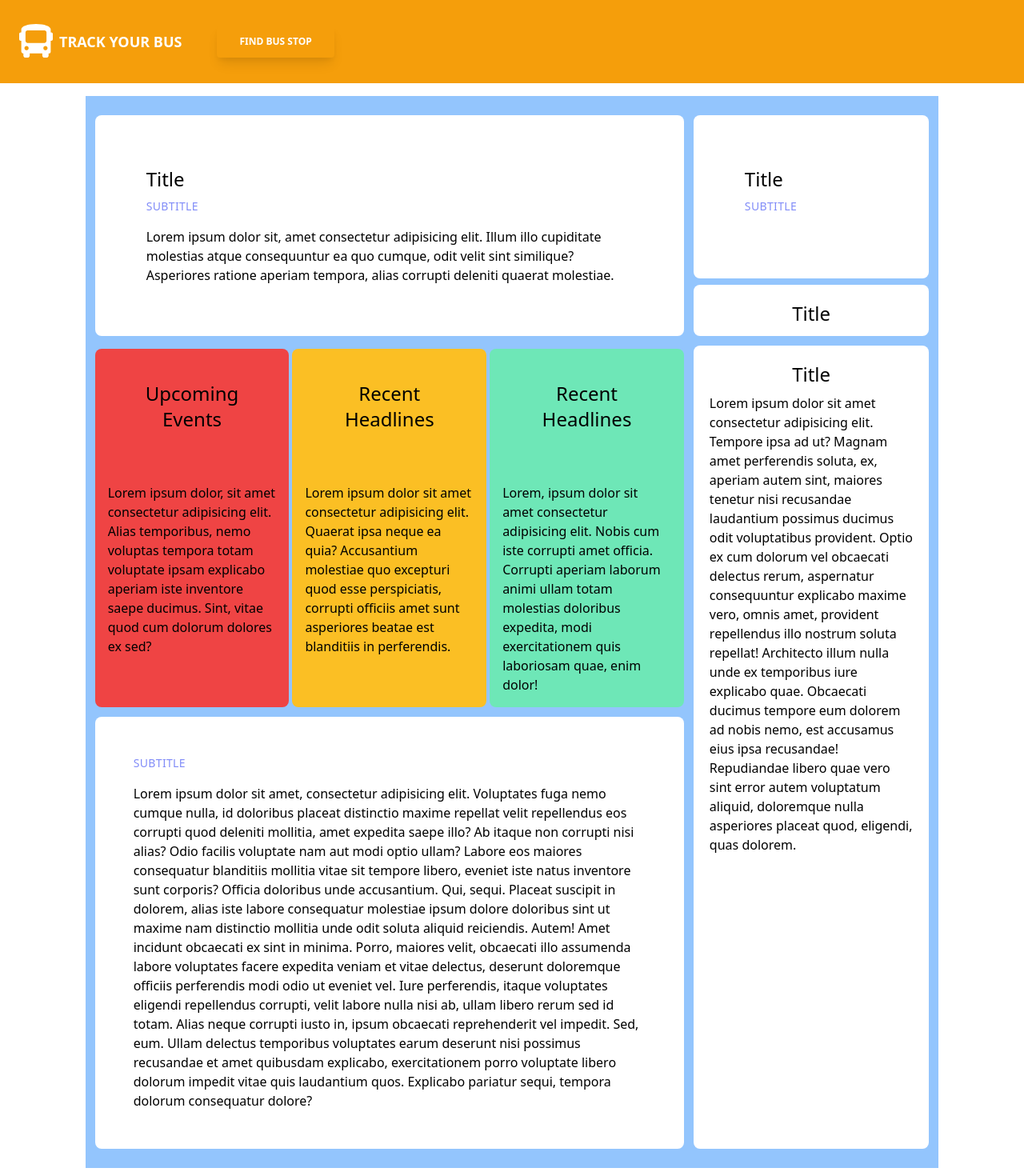
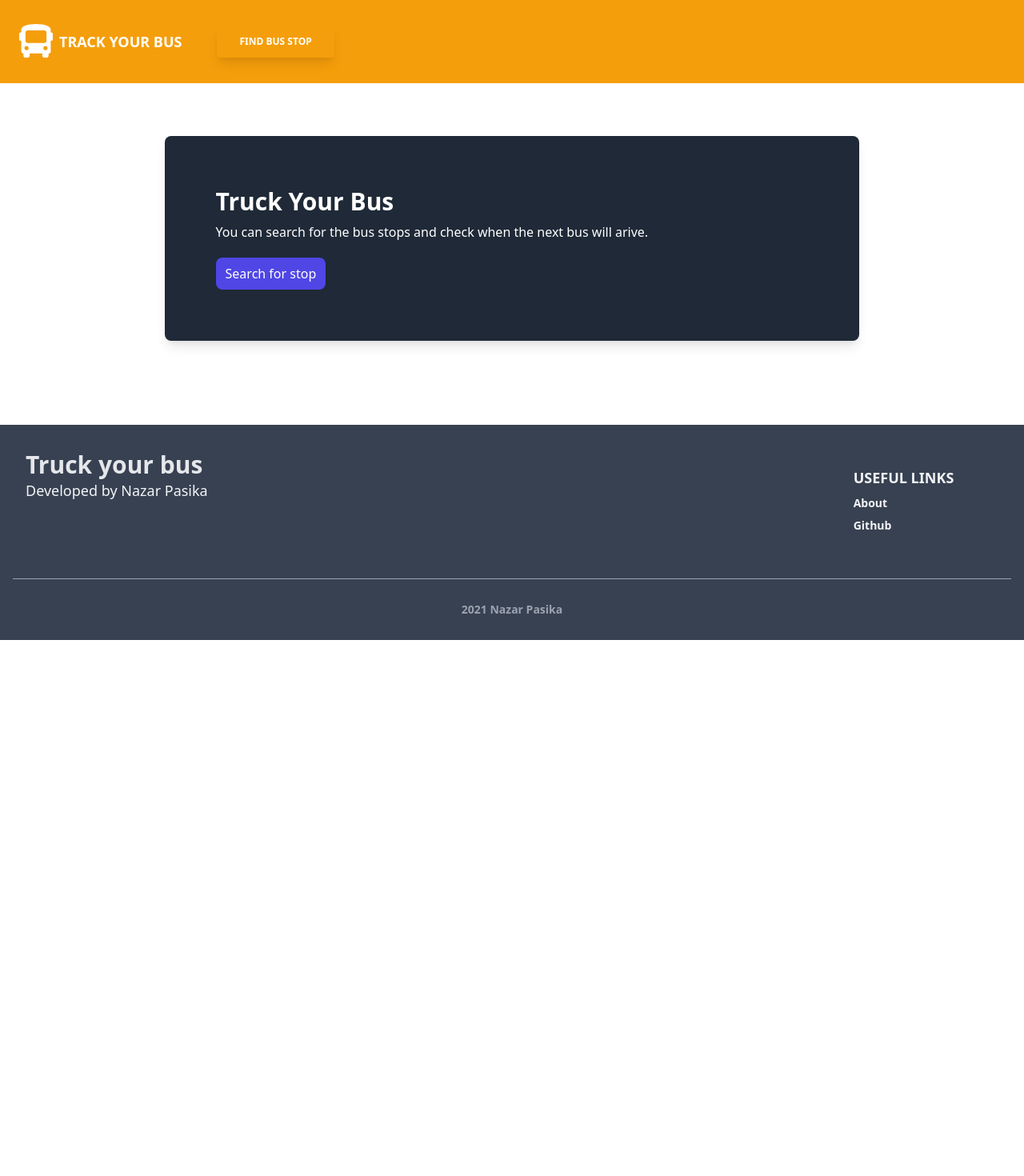
Before and after one commit to pasi0014/Track-your-bus, a React (Create React App) app: page / in a window 1280 px wide. Shown: the top 1470 px of the page at 80% size. After the commit the page ends 800 px from the top, so only its background shows below. Built offline with nearby package versions, Linux system fonts and the light colour scheme.

Commit message:
changed landing page and navbar layout

```diff
--- a/public/index.html
+++ b/public/index.html
@@ -24,7 +24,7 @@
       work correctly both with client-side routing and a non-root public URL.
       Learn how to configure a non-root public URL by running `npm run build`.
     -->
-    <title>Truck Your Bus</title>
+    <title>Track Your Bus</title>
   </head>
   <body>
     <noscript>You need to enable JavaScript to run this app.</noscript>
--- a/src/pages/LandingPage.tsx
+++ b/src/pages/LandingPage.tsx
@@ -1,82 +1,32 @@
 import React from "react";
-
+import { Link } from "react-router-dom";
 
 class LandingPage extends React.Component {
-
-    render(){
+  render() {
     return (
       <div className="container mx-auto">
         <main className="flex-1 overflow-x-hidden overflow-y-auto">
-
-                <div className="lg:flex lg:mx-auto w-full lg:w-10/12 mb-4 mt-4 justify-center lg:space-x-3 bg-blue-300 p-3">
-
+          <div className="lg:flex lg:mx-auto w-full lg:w-10/12 mb-4 mt-4 justify-center lg:space-x-3 p-3">
             <div className="flex flex-col lg:w-10/12 sm:w-12/12">
-
-                        <div className="lg:w-full bg-white rounded-lg mx-auto my-3 p-16">
-                            <h1 className="text-2xl font-medium mb-2">Title</h1>
-                            <h2 className="font-medium text-sm text-indigo-400 mb-4 uppercase tracking-wide">Subtitle</h2>
-                            Lorem ipsum dolor sit, amet consectetur adipisicing elit. Illum illo cupiditate molestias atque consequuntur ea quo cumque, odit velit sint similique? Asperiores ratione aperiam tempora, alias corrupti deleniti quaerat molestiae.
+              <div className="lg:w-full bg-gray-800 text-white rounded-lg mx-auto my-3 p-16 shadow-lg">
+                <h1 className="text-3xl font-bold mb-2">Truck Your Bus</h1>
+                {/* <h2 className="font-medium text-base text-indigo-400 mb-4 uppercase tracking-wide"></h2> */}
+                <p className="text-base">
+                  You can search for the bus stops and check when the next bus
+                  will arive.
+                </p>
+                <Link to="/stopInfo">
+                  <button className="bg-indigo-600 p-2 mt-5 rounded-lg font-medium px-3 hover:bg-indigo-500 hover:text-gray-100 transition duration-300 ease">
+                    Search for stop
+                  </button>
+                </Link>
               </div>
-
-                        <div className="flex flex-col sm:flex-row md:space-x-1 sm:space-x-2 justify-center">
-
-                            <div className="w-full bg-red-500 rounded-lg mt-1">
-                                <h1 className="text-2xl text-center font-medium mb-2 p-10">Upcoming Events</h1>
-                                <p className="p-4">Lorem ipsum dolor, sit amet consectetur adipisicing elit. Alias temporibus, nemo voluptas tempora totam voluptate ipsam explicabo aperiam iste inventore saepe ducimus. Sint, vitae quod cum dolorum dolores ex sed?</p>
             </div>
-
-                            <div className="w-full bg-yellow-400 rounded-lg mt-1">
-                                <h1 className="text-2xl text-center font-medium mb-2 p-10">Recent Headlines</h1>
-                                <p className="p-4">Lorem ipsum dolor sit amet consectetur adipisicing elit. Quaerat ipsa neque ea quia? Accusantium molestiae quo excepturi quod esse perspiciatis, corrupti officiis amet sunt asperiores beatae est blanditiis in perferendis.</p>
           </div>
-
-                            <div className="w-full bg-green-300 rounded-lg mt-1">
-                                <h1 className="text-2xl text-center font-medium mb-2 p-10">Recent Headlines</h1>
-                                <p className="p-4">Lorem, ipsum dolor sit amet consectetur adipisicing elit. Nobis cum iste corrupti amet officia. Corrupti aperiam laborum animi ullam totam molestias doloribus expedita, modi exercitationem quis laboriosam quae, enim dolor!</p>
-                            </div>
-
-                        </div>
-
-                        <div className="lg:w-full bg-white rounded-lg mx-auto my-3 p-12">
-                            <h2 className="font-medium text-sm text-indigo-400 mb-4 uppercase tracking-wide">Subtitle</h2>
-                            Lorem ipsum dolor sit amet, consectetur adipisicing elit. Voluptates fuga nemo cumque nulla, id doloribus placeat distinctio maxime repellat velit repellendus eos corrupti quod deleniti mollitia, amet expedita saepe illo?
-                            Ab itaque non corrupti nisi alias? Odio facilis voluptate nam aut modi optio ullam? Labore eos maiores consequatur blanditiis mollitia vitae sit tempore libero, eveniet iste natus inventore sunt corporis?
-                            Officia doloribus unde accusantium. Qui, sequi. Placeat suscipit in dolorem, alias iste labore consequatur molestiae ipsum dolore doloribus sint ut maxime nam distinctio mollitia unde odit soluta aliquid reiciendis. Autem!
-                            Amet incidunt obcaecati ex sint in minima. Porro, maiores velit, obcaecati illo assumenda labore voluptates facere expedita veniam et vitae delectus, deserunt doloremque officiis perferendis modi odio ut eveniet vel.
-                            Iure perferendis, itaque voluptates eligendi repellendus corrupti, velit labore nulla nisi ab, ullam libero rerum sed id totam. Alias neque corrupti iusto in, ipsum obcaecati reprehenderit vel impedit. Sed, eum.
-                            Ullam delectus temporibus voluptates earum deserunt nisi possimus recusandae et amet quibusdam explicabo, exercitationem porro voluptate libero dolorum impedit vitae quis laudantium quos. Explicabo pariatur sequi, tempora dolorum consequatur dolore?
-                        </div>
-
-                    </div>
-
-
-                    <div className="flex flex-col w-full lg:w-4/12">
-
-                        <div className="w-full bg-white rounded-lg mx-auto mt-3 mb-3 lg:mb-2 p-16">
-                            <h1 className="text-2xl font-medium mb-2">Title</h1>
-                            <h2 className="font-medium text-sm text-indigo-400 mb-4 uppercase tracking-wide">Subtitle</h2>
-                        </div>
-
-                        <div className="bg-white rounded-lg h-1/4 lg:h-16 p-5">
-                            <h1 className="text-2xl font-medium mb-2 text-center">Title</h1>
-                        </div>
-
-                        <div className="bg-white rounded-lg h-full p-5 mt-3 mb-3">
-                            <h1 className="text-2xl font-medium mb-2 text-center">Title</h1>
-                            <p>Lorem ipsum dolor sit amet consectetur adipisicing elit. Tempore ipsa ad ut? Magnam amet perferendis soluta, ex, aperiam autem sint, maiores tenetur nisi recusandae laudantium possimus ducimus odit voluptatibus provident.
-                            Optio ex cum dolorum vel obcaecati delectus rerum, aspernatur consequuntur explicabo maxime vero, omnis amet, provident repellendus illo nostrum soluta repellat! Architecto illum nulla unde ex temporibus iure explicabo quae.
-                            Obcaecati ducimus tempore eum dolorem ad nobis nemo, est accusamus eius ipsa recusandae! Repudiandae libero quae vero sint error autem voluptatum aliquid, doloremque nulla asperiores placeat quod, eligendi, quas dolorem.</p>
-                        </div>
-
-                    </div>
-
-                </div>
-
         </main>
       </div>
     );
   }
-
 }
 
 export default LandingPage;
```
Also changed, not shown: src/components/RoutesList.tsx (+0 -8 lines). Lines whose indentation alone changed are shown as unchanged.
